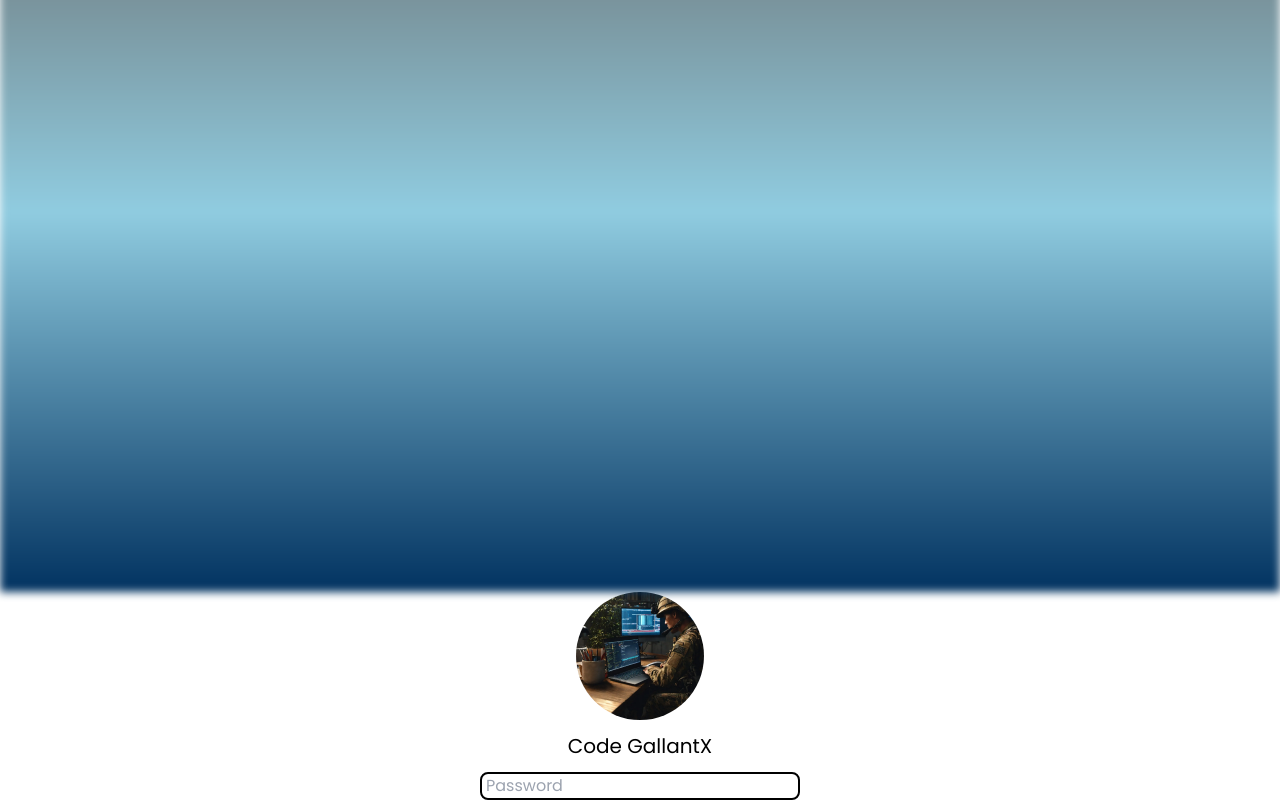
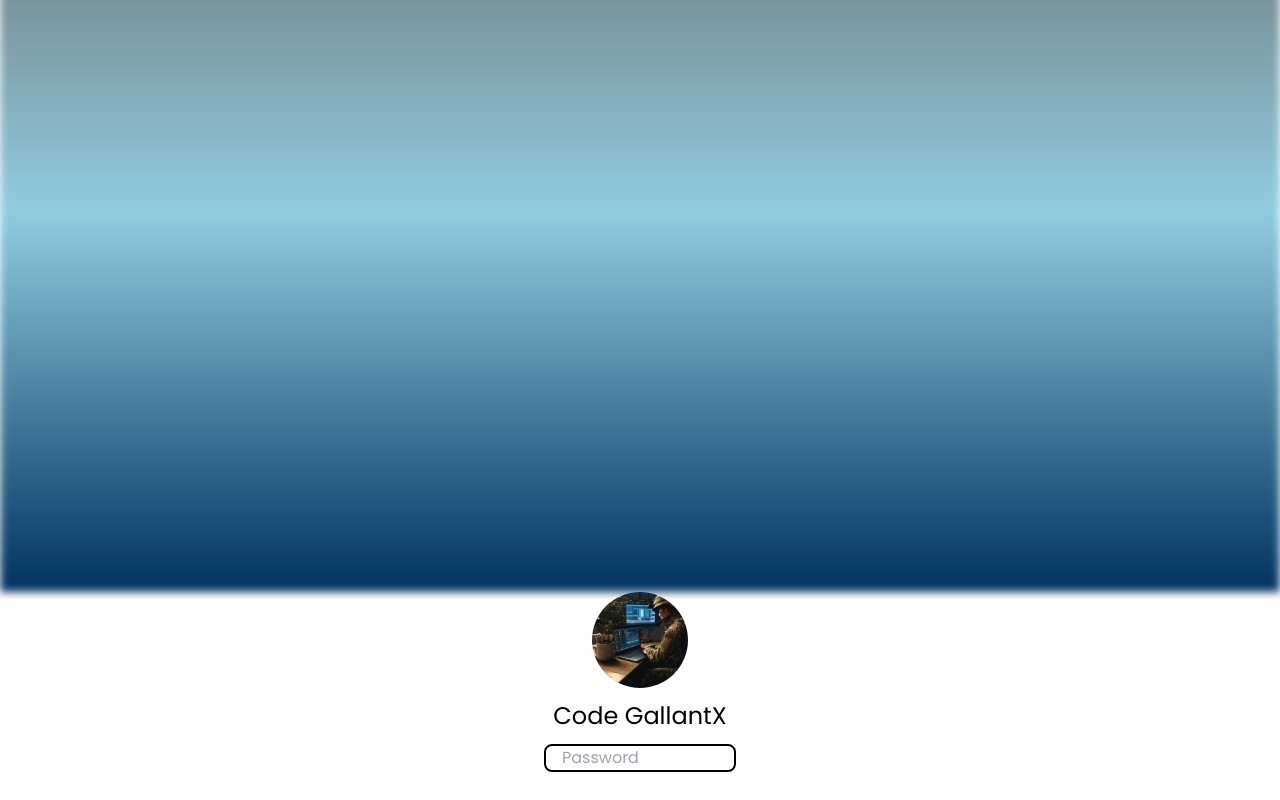
Before and after one commit to CodeGallantX/Zorin-PC, a website: page src/index.html in a window 1280 px wide. Shown: the part 1008-1808 px from the top of the page. After the commit the page ends 1780 px from the top, so only its background shows below. Drawn offline with Linux system fonts and the light colour scheme.

Commit message:
updated index.html

```diff
--- a/src/index.html
+++ b/src/index.html
@@ -20,10 +20,10 @@
 
         <form action="" method="POST"></form>
         <div class="rounded-full w-screen flex flex-col gap-3 justify-center items-center">
-            <img class="rounded-full w-32" src="./Images/codegallantx.webp" alt="">
-            <p class="font-sans text-xl">Code GallantX</p>
+            <img class="rounded-full w-24" src="./Images/codegallantx.webp" alt="">
+            <p class="font-sans text-2xl">Code GallantX</p>
                 <div>
-                <input class="border-2 border-solid rounded-lg border-black indent-1" type="password" id="password" placeholder="Password">
+                <input class="w-48 border-2 border-solid rounded-lg border-black indent-1 placeholder:indent-4" type="password" id="password" placeholder="Password">
             </div>
         </div>
     </div>
```
Also changed, not shown: src/output.css.
